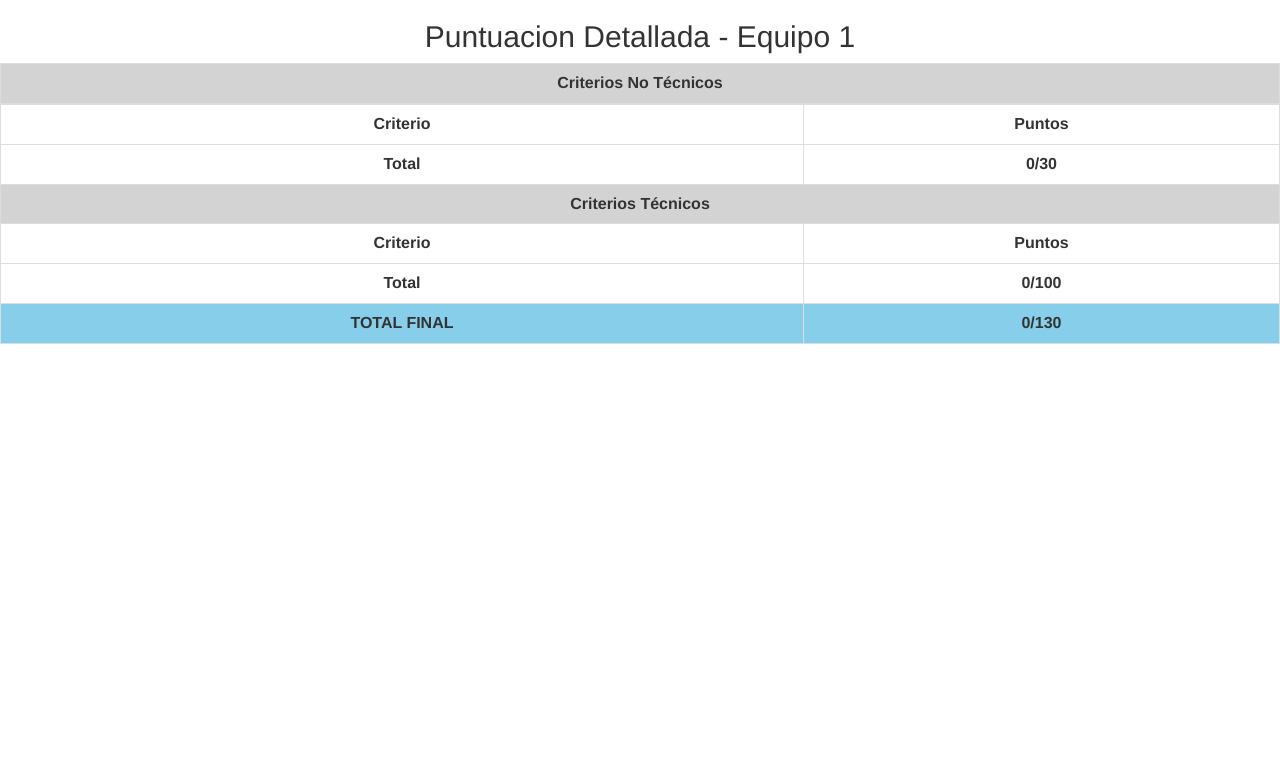
After one commit to dewynl/Hackathon, a Django app: page /detalle-puntos-reporte/1 in a window 1280 px wide. The commit adds this page. Shown: the top 779 px of the page. Run offline with Django 3.2, Linux system fonts and the light colour scheme; data comes from the database, SQL or seed files in the repository; both versions use the stored data as it was after the commit; some libraries are stand-ins or nearby versions.

Commit message:
Fixtures y creador de reportes de puntajes a pdf agregados.

```diff
--- a/Hackathon/settings.py
+++ b/Hackathon/settings.py
@@ -24,7 +24,7 @@ SECRET_KEY = 'hxjlo=s334l)6h-k+fwd%rbm7ql6dt5oph_^pr!$c7^v%#o^!a'
 # SECURITY WARNING: don't run with debug turned on in production!
 DEBUG = True
 
-ALLOWED_HOSTS = ['localhost', '167.99.2.46', 'hackathonpucmm.tk']
+ALLOWED_HOSTS = ['127.0.0.1', 'localhost', '167.99.2.46', 'hackathonpucmm.tk']
 
 # Application definition
 
--- a/Hackathon/urls.py
+++ b/Hackathon/urls.py
@@ -17,7 +17,7 @@ from django.contrib import admin
 from django.urls import path
 
 from evaluacion.views import LoginFormView, ListaEquiposEvaluar, RootRedirectView, EvaluarEquipo, ResultadosEquipos, \
-    DetallePuntos, PresentacionEquiposList, equipos_random
+    DetallePuntos, PresentacionEquiposList, equipos_random, DetallePuntosReporte
 
 urlpatterns = [
     path('admin/', admin.site.urls),
@@ -28,5 +28,6 @@ urlpatterns = [
     path('equipos-evaluar/equipo/<int:pk>', EvaluarEquipo.as_view(), name='equipos-evaluar'),
     path('resultados', ResultadosEquipos.as_view(), name='resultados'),
     path('detalle-puntos/<int:pk>', DetallePuntos.as_view(), name='detalle-puntos'),
+    path('detalle-puntos-reporte/<int:pk>', DetallePuntosReporte.as_view(), name='detalle-puntos'),
     path('presentacion-equipos', equipos_random, name='equipos-puntuacion'),
 ]
--- /dev/null
+++ b/dumped data/jurados.json
@@ -0,0 +1 @@
+[{"model": "evaluacion.jurado", "pk": 1, "fields": {"user": 1, "tipo": 1}}, {"model": "evaluacion.jurado", "pk": 2, "fields": {"user": 6, "tipo": 1}}, {"model": "evaluacion.jurado", "pk": 3, "fields": {"user": 8, "tipo": 2}}, {"model": "evaluacion.jurado", "pk": 4, "fields": {"user": 7, "tipo": 2}}, {"model": "evaluacion.jurado", "pk": 5, "fields": {"user": 4, "tipo": 1}}, {"model": "evaluacion.jurado", "pk": 6, "fields": {"user": 3, "tipo": 1}}, {"model": "evaluacion.jurado", "pk": 7, "fields": {"user": 5, "tipo": 1}}]
--- /dev/null
+++ b/evaluacion/templates/detalle-resultado-reporte.html
@@ -0,0 +1,74 @@
+<html>
+{# Load the tag library #}
+{% load bootstrap3 %}
+<head>
+    <meta name="pdfkit-page-size" content="Legal"/>
+    <meta name="pdfkit-orientation" content="Landscape"/>
+</head>
+<header>
+    <title>Puntuacion Detallada - {{ object.nombre }} - Hackathon PUCMM Emprende 2018</title>
+    {# Load CSS and JavaScript #}
+    {% bootstrap_css %}
+    <script src="https://ajax.googleapis.com/ajax/libs/jquery/1.11.1/jquery.min.js"></script>
+    {% bootstrap_javascript %}
+
+    {# Display django.contrib.messages as Bootstrap alerts #}
+    {% bootstrap_messages %}
+
+</header>
+
+<body>
+{% block content %}
+
+    <h2 class="text-center">Puntuacion Detallada - {{ object.nombre }}</h2>
+
+    <table class="table table-bordered">
+        <thead>
+        <tr>
+            <td bgcolor="#d3d3d3" class="text-center" colspan="2"><b>Criterios No Técnicos</b></td>
+        </tr>
+        </thead>
+        <tbody>
+        <tr>
+
+            <td class="text-center"><b>Criterio</b></td>
+            <td class="text-center"><b>Puntos</b></td>
+        </tr>
+        {% for criterio, puntos in criterios_no_tecnicos.items %}
+            <tr>
+                <td class="text-center">{{ criterio }}</td>
+                <td class="text-center">{{ puntos }}/10</td>
+            </tr>
+        {% endfor %}
+        <tr>
+            <td class="text-center"><b>Total</b></td>
+            <td class="text-center"><b>{{ total_puntos_no_tecnicos }}/30</b></td>
+        </tr>
+        <tr>
+            <td class="text-center" bgcolor="#d3d3d3" colspan="2"><b>Criterios Técnicos</b></td>
+        </tr>
+        <tr>
+            <td class="text-center"><b>Criterio</b></td>
+            <td class="text-center"><b>Puntos</b></td>
+        </tr>
+        {% for criterio, puntos in criterios_tecnicos.items %}
+            <tr>
+                <td class="text-center">{{ criterio }}</td>
+                <td class="text-center">{{ puntos }}/20</td>
+            </tr>
+        {% endfor %}
+        <tr>
+            <td class="text-center"><b>Total</b></td>
+            <td class="text-center"><b>{{ total_puntos_tecnicos }}/100</b></td>
+        </tr>
+        <tr>
+
+        <tr>
+            <td bgcolor="#87ceeb" class="text-center"><b>TOTAL FINAL</b></td>
+            <td bgcolor="#87ceeb" class="text-center"><b>{{ total_final }}/130</b></td>
+        </tr>
+        </tbody>
+    </table>
+{% endblock %}
+</body>
+</html>
--- a/evaluacion/templates/equipos_list.html
+++ b/evaluacion/templates/equipos_list.html
@@ -47,6 +47,7 @@
     <div class="list-group">
         <div style="margin-left: 50px; margin-right: 50px;">
             <h1>Lista de Equipos</h1>
+            {% if jurado %}
                 {% if object_list %}
                     <table class="table table-bordered">
                         <thead>
@@ -61,13 +62,15 @@
                             <tr>
                                 <td class="text-center" width="10%">{{ e.pk }}</td>
                                 <td>{{ e.nombre }}</td>
-                            <td class="text-center" width="10%"><a class="btn btn-primary" href="equipo/{{ e.id }}">Evaluar</a></td>
+                                <td class="text-center" width="10%"><a class="btn btn-primary" href="equipo/{{ e.id }}">Evaluar</a>
+                                </td>
                             </tr>
                         {% endfor %}
                         </tbody>
                     </table>
                 {% else %}
                     <h2 class="text-center">TODOS LOS EQUIPOS EVALUADOS</h2>
+                {% endif %}
             {% endif %}
         </div>
         {% if is_paginated %}
--- a/evaluacion/views.py
+++ b/evaluacion/views.py
@@ -43,6 +43,12 @@ class ListaEquiposEvaluar(LoginRequiredMixin, ListView):
     queryset = Equipo.objects.filter(habilitado=True)
     paginate_by = 25
     login_url = settings.LOGIN_URL
+
+    def get_context_data(self, *, object_list=None, **kwargs):
+        context = super(ListaEquiposEvaluar, self).get_context_data(**kwargs)
+        jurado = Jurado.objects.filter(user=self.request.user).first()
+        context['jurado'] = jurado
+        return context
 
     def get_queryset(self):
         qs = Equipo.objects.all()
@@ -135,6 +141,43 @@ class DetallePuntos(LoginRequiredMixin, DetailView):
         return context
 
 
+class DetallePuntosReporte(DetailView):
+    model = Equipo
+    template_name = 'detalle-resultado-reporte.html'
+
+    def get_context_data(self, **kwargs):
+        context = super(DetallePuntosReporte, self).get_context_data(**kwargs)
+        evaluaciones = Evaluacion.objects.filter(equipo=self.object)
+        criterios_no_tecnicos = {}
+        criterios_tecnicos = {}
+
+        total_puntos_tecnicos = 0
+        total_puntos_no_tecnicos = 0
+        for e in evaluaciones:
+            if e.criterio.tipo_jurado == TipoJurado.JURADO_NO_TECNICO:
+                if e.criterio.nombre in criterios_no_tecnicos:
+                    criterios_no_tecnicos[e.criterio.nombre] += e.puntaje
+                    total_puntos_no_tecnicos += e.puntaje
+                else:
+                    criterios_no_tecnicos[e.criterio.nombre] = e.puntaje
+                    total_puntos_no_tecnicos += e.puntaje
+
+            elif e.criterio.tipo_jurado == TipoJurado.JURADO_TECNICO:
+                if e.criterio.nombre in criterios_tecnicos:
+                    criterios_tecnicos[e.criterio.nombre] += e.puntaje
+                    total_puntos_tecnicos += e.puntaje
+                else:
+                    criterios_tecnicos[e.criterio.nombre] = e.puntaje
+                    total_puntos_tecnicos += e.puntaje
+
+        context['criterios_no_tecnicos'] = criterios_no_tecnicos
+        context['criterios_tecnicos'] = criterios_tecnicos
+        context['total_puntos_tecnicos'] = total_puntos_tecnicos
+        context['total_puntos_no_tecnicos'] = total_puntos_no_tecnicos
+        context['total_final'] = total_puntos_no_tecnicos + total_puntos_tecnicos
+        return context
+
+
 class ShuffledPaginator(Paginator):
     def page(self, number):
         page = super(ShuffledPaginator, self).page(number)
--- /dev/null
+++ b/reporte_puntaje/reportes_hackathon.py
@@ -0,0 +1,6 @@
+import pdfkit
+
+if __name__ == '__main__':
+    for i in range(22):
+        pdfkit.from_url('http://localhost:8000/detalle-puntos-reporte/' + str(i+1), 'reporte-equipo' + str(i+1) + '.pdf', )
+print('listo')
```
Also changed, not shown: dumped data/criterios.json (added, +1 -0 lines), dumped data/users.json (added, +1 -0 lines), db.sqlite3, reporte_puntaje/__init__.py (added). Lines whose indentation alone changed are shown as unchanged.
